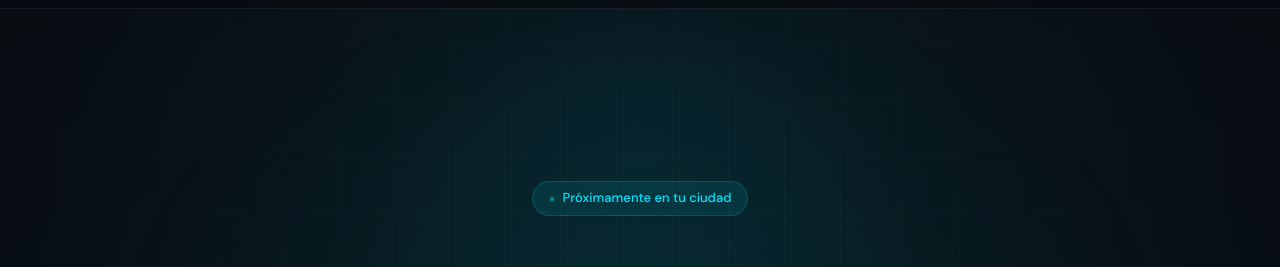
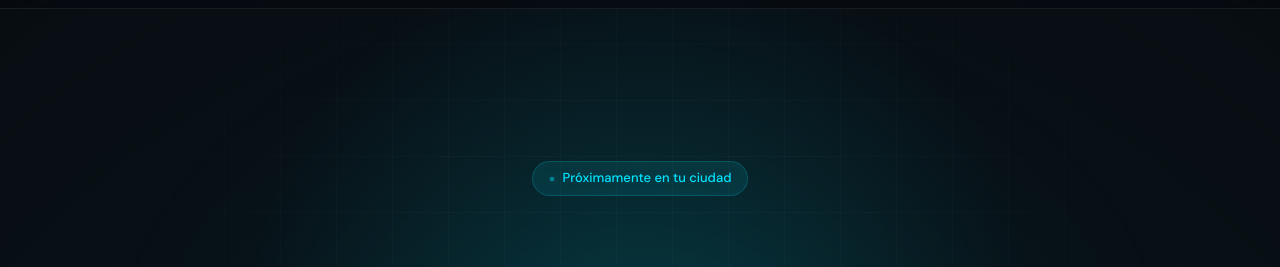
Before and after one commit to NicolasCanut/humans-landing, a plain HTML site: page index.html in a window 1280 px wide. Shown: the part 68-335 px from the top of the page. Drawn offline with Linux system fonts and the light colour scheme.

Commit message:
Update index.html

```diff
--- a/index.html
+++ b/index.html
@@ -136,7 +136,7 @@
       align-items: center;
       justify-content: center;
       text-align: center;
-      padding: 140px 24px 100px;
+      padding: 120px 24px;
       position: relative;
       overflow: hidden;
       isolation: isolate;
@@ -144,16 +144,20 @@
     }
 
     .hero::before {
-      content: '';
+      content: "";
       position: absolute;
-      inset: 0;
-      background:
-        radial-gradient(ellipse at 50% 28%,
-          rgba(0,229,255,0.08) 0%,
-          rgba(0,229,255,0.025) 36%,
-          transparent 70%);
+      top: 50%;
+      left: 50%;
+      width: 800px;
+      height: 800px;
+      transform: translate(-50%, -50%);
+      background: radial-gradient(
+        circle,
+        rgba(0, 229, 255, 0.12) 0%,
+        transparent 70%
+      );
       pointer-events: none;
-      z-index: -2;
+      z-index: 0;
     }
 
     .hero-bg-glow {
```
